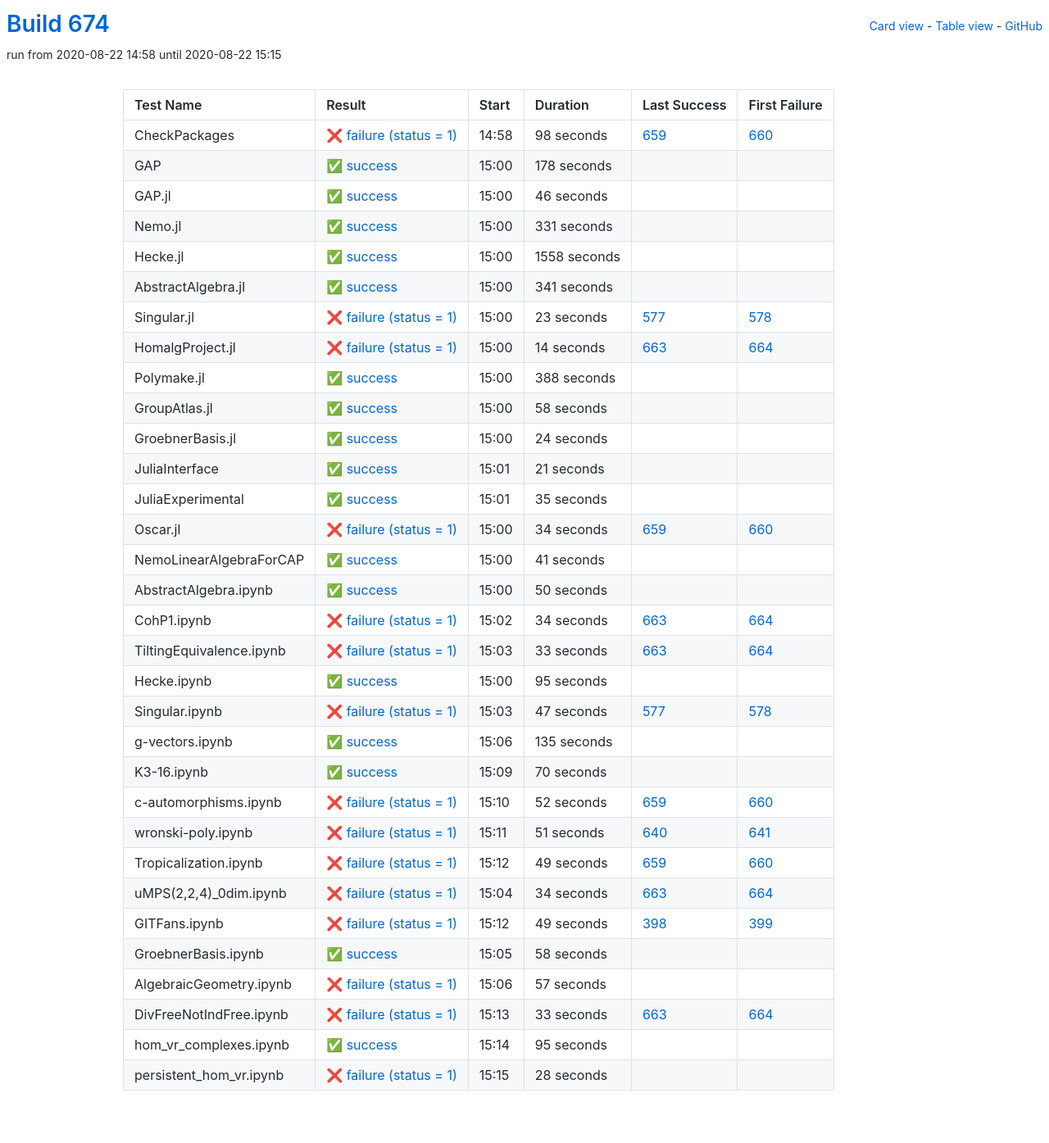
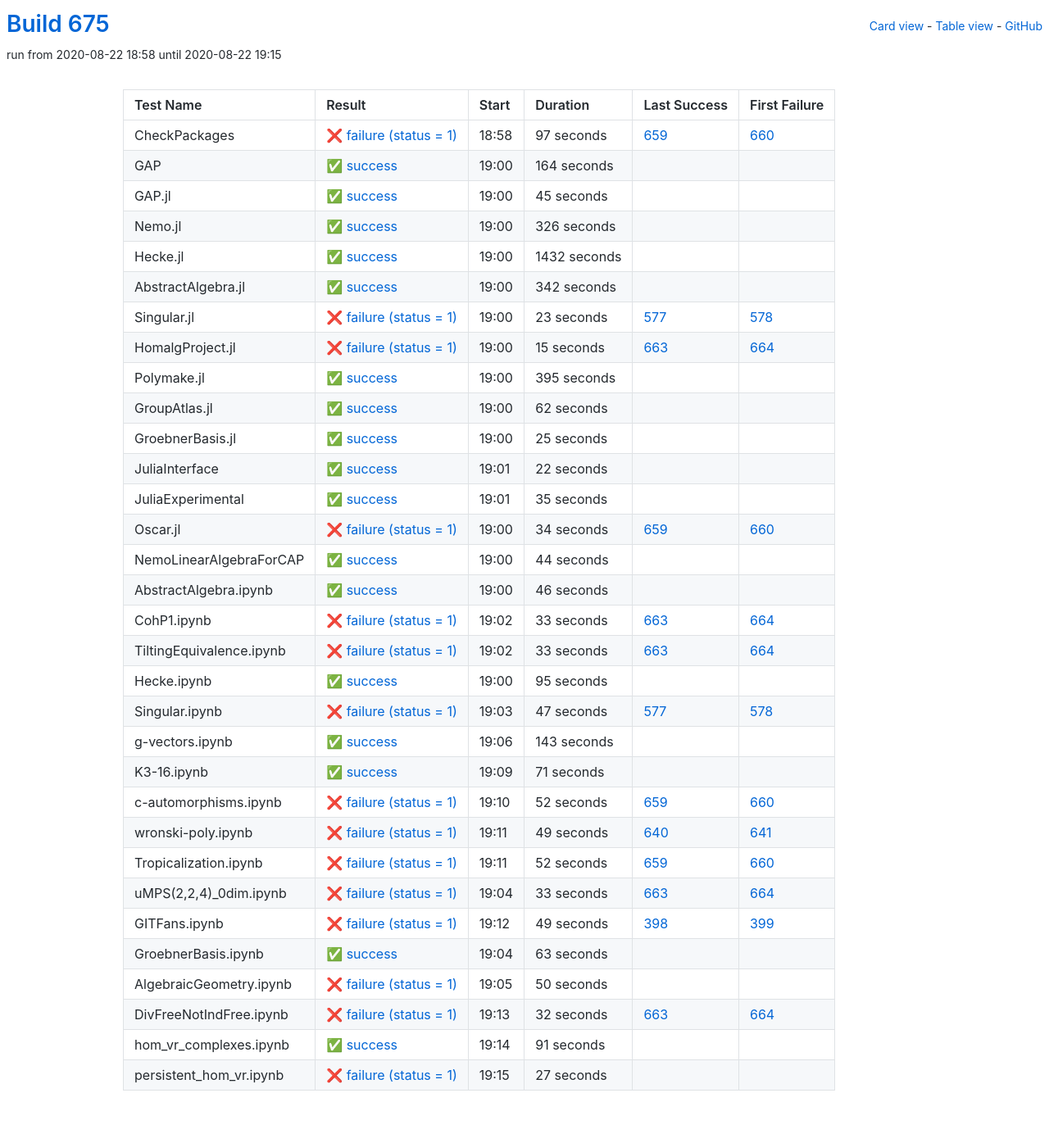
Before and after one commit to oscar-system/oscar-ci-status-stable, a Jekyll site: the page built from table.html, in a window 1280 px wide. Shown: the whole page at 82% size. Built offline with Jekyll 4.4.1, drawn with Linux system fonts in a browser that asks for light colours.

Commit message:
Build #675

```diff
--- a/_data/ci.yml
+++ b/_data/ci.yml
@@ -1,6 +1,6 @@
 ---
-build: 674
-build_url: https://oscarci.mathematik.uni-kl.de/job/oscar-stable/674/
+build: 675
+build_url: https://oscarci.mathematik.uni-kl.de/job/oscar-stable/675/
 job: oscar-stable
 organization: oscar-system
 repo: oscar-ci-status-stable
@@ -8,80 +8,80 @@ repourl: https://github.com/oscar-system/oscar-ci-status-stable
 tests:
 - name: CheckPackages
   id: checkpackages
-  log: https://oscarci.mathematik.uni-kl.de/job/oscar-stable/674/artifact/logs/build-674/CheckPackages.log
-  start: 2020-08-22 14:58
+  log: https://oscarci.mathematik.uni-kl.de/job/oscar-stable/675/artifact/logs/build-675/CheckPackages.log
+  start: 2020-08-22 18:58
   success: false
   exitcode: 1
   status: failure
-  duration: 98
+  duration: 97
   last_success: 659
   last_success_url: https://oscarci.mathematik.uni-kl.de/job/oscar-stable/659/
   first_failure: 660
   first_failure_url: https://oscarci.mathematik.uni-kl.de/job/oscar-stable/660/
 - name: GAP
   id: gap
-  log: https://oscarci.mathematik.uni-kl.de/job/oscar-stable/674/artifact/logs/build-674/GAP.log
-  start: 2020-08-22 15:00
+  log: https://oscarci.mathematik.uni-kl.de/job/oscar-stable/675/artifact/logs/build-675/GAP.log
+  start: 2020-08-22 19:00
   success: true
   exitcode: 0
   status: success
-  duration: 178
+  duration: 164
   last_success: false
   last_success_url:
   first_failure: false
   first_failure_url:
 - name: GAP.jl
   id: gap-jl
-  log: https://oscarci.mathematik.uni-kl.de/job/oscar-stable/674/artifact/logs/build-674/GAP.jl.log
-  start: 2020-08-22 15:00
+  log: https://oscarci.mathematik.uni-kl.de/job/oscar-stable/675/artifact/logs/build-675/GAP.jl.log
+  start: 2020-08-22 19:00
   success: true
   exitcode: 0
   status: success
-  duration: 46
+  duration: 45
   last_success: false
   last_success_url:
   first_failure: false
   first_failure_url:
 - name: Nemo.jl
   id: nemo-jl
-  log: https://oscarci.mathematik.uni-kl.de/job/oscar-stable/674/artifact/logs/build-674/Nemo.jl.log
-  start: 2020-08-22 15:00
+  log: https://oscarci.mathematik.uni-kl.de/job/oscar-stable/675/artifact/logs/build-675/Nemo.jl.log
+  start: 2020-08-22 19:00
   success: true
   exitcode: 0
   status: success
-  duration: 331
+  duration: 326
   last_success: false
   last_success_url:
   first_failure: false
   first_failure_url:
 - name: Hecke.jl
   id: hecke-jl
-  log: https://oscarci.mathematik.uni-kl.de/job/oscar-stable/674/artifact/logs/build-674/Hecke.jl.log
-  start: 2020-08-22 15:00
+  log: https://oscarci.mathematik.uni-kl.de/job/oscar-stable/675/artifact/logs/build-675/Hecke.jl.log
+  start: 2020-08-22 19:00
   success: true
   exitcode: 0
   status: success
-  duration: 1558
+  duration: 1432
   last_success: false
   last_success_url:
   first_failure: false
   first_failure_url:
 - name: AbstractAlgebra.jl
   id: abstractalgebra-jl
-  log: https://oscarci.mathematik.uni-kl.de/job/oscar-stable/674/artifact/logs/build-674/AbstractAlgebra.jl.log
-  start: 2020-08-22 15:00
+  log: https://oscarci.mathematik.uni-kl.de/job/oscar-stable/675/artifact/logs/build-675/AbstractAlgebra.jl.log
+  start: 2020-08-22 19:00
   success: true
   exitcode: 0
   status: success
-  duration: 341
+  duration: 342
   last_success: false
   last_success_url:
   first_failure: false
   first_failure_url:
 - name: Singular.jl
   id: singular-jl
-  log: https://oscarci.mathematik.uni-kl.de/job/oscar-stable/674/artifact/logs/build-674/Singular.jl.log
-  start: 2020-08-22 15:00
+  log: https://oscarci.mathematik.uni-kl.de/job/oscar-stable/675/artifact/logs/build-675/Singular.jl.log
+  start: 2020-08-22 19:00
   success: false
   exitcode: 1
   status: failure
@@ -92,68 +92,68 @@ tests:
   first_failure_url: https://oscarci.mathematik.uni-kl.de/job/oscar-stable/578/
 - name: HomalgProject.jl
   id: homalgproject-jl
-  log: https://oscarci.mathematik.uni-kl.de/job/oscar-stable/674/artifact/logs/build-674/HomalgProject.jl.log
-  start: 2020-08-22 15:00
+  log: https://oscarci.mathematik.uni-kl.de/job/oscar-stable/675/artifact/logs/build-675/HomalgProject.jl.log
+  start: 2020-08-22 19:00
   success: false
   exitcode: 1
   status: failure
-  duration: 14
+  duration: 15
   last_success: 663
   last_success_url: https://oscarci.mathematik.uni-kl.de/job/oscar-stable/663/
   first_failure: 664
   first_failure_url: https://oscarci.mathematik.uni-kl.de/job/oscar-stable/664/
 - name: Polymake.jl
   id: polymake-jl
-  log: https://oscarci.mathematik.uni-kl.de/job/oscar-stable/674/artifact/logs/build-674/Polymake.jl.log
-  start: 2020-08-22 15:00
+  log: https://oscarci.mathematik.uni-kl.de/job/oscar-stable/675/artifact/logs/build-675/Polymake.jl.log
+  start: 2020-08-22 19:00
   success: true
   exitcode: 0
   status: success
-  duration: 388
+  duration: 395
   last_success: false
   last_success_url:
   first_failure: false
   first_failure_url:
 - name: GroupAtlas.jl
   id: groupatlas-jl
-  log: https://oscarci.mathematik.uni-kl.de/job/oscar-stable/674/artifact/logs/build-674/GroupAtlas.jl.log
-  start: 2020-08-22 15:00
+  log: https://oscarci.mathematik.uni-kl.de/job/oscar-stable/675/artifact/logs/build-675/GroupAtlas.jl.log
+  start: 2020-08-22 19:00
   success: true
   exitcode: 0
   status: success
-  duration: 58
+  duration: 62
   last_success: false
   last_success_url:
   first_failure: false
   first_failure_url:
 - name: GroebnerBasis.jl
   id: groebnerbasis-jl
-  log: https://oscarci.mathematik.uni-kl.de/job/oscar-stable/674/artifact/logs/build-674/GroebnerBasis.jl.log
-  start: 2020-08-22 15:00
+  log: https://oscarci.mathematik.uni-kl.de/job/oscar-stable/675/artifact/logs/build-675/GroebnerBasis.jl.log
+  start: 2020-08-22 19:00
   success: true
   exitcode: 0
   status: success
-  duration: 24
+  duration: 25
   last_success: false
   last_success_url:
   first_failure: false
   first_failure_url:
 - name: JuliaInterface
   id: juliainterface
-  log: https://oscarci.mathematik.uni-kl.de/job/oscar-stable/674/artifact/logs/build-674/JuliaInterface.log
-  start: 2020-08-22 15:01
+  log: https://oscarci.mathematik.uni-kl.de/job/oscar-stable/675/artifact/logs/build-675/JuliaInterface.log
+  start: 2020-08-22 19:01
   success: true
   exitcode: 0
   status: success
-  duration: 21
+  duration: 22
   last_success: false
   last_success_url:
   first_failure: false
   first_failure_url:
 - name: JuliaExperimental
   id: juliaexperimental
-  log: https://oscarci.mathematik.uni-kl.de/job/oscar-stable/674/artifact/logs/build-674/JuliaExperimental.log
-  start: 2020-08-22 15:01
+  log: https://oscarci.mathematik.uni-kl.de/job/oscar-stable/675/artifact/logs/build-675/JuliaExperimental.log
+  start: 2020-08-22 19:01
   success: true
   exitcode: 0
   status: success
@@ -164,8 +164,8 @@ tests:
   first_failure_url:
 - name: Oscar.jl
   id: oscar-jl
-  log: https://oscarci.mathematik.uni-kl.de/job/oscar-stable/674/artifact/logs/build-674/Oscar.jl.log
-  start: 2020-08-22 15:00
+  log: https://oscarci.mathematik.uni-kl.de/job/oscar-stable/675/artifact/logs/build-675/Oscar.jl.log
+  start: 2020-08-22 19:00
   success: false
   exitcode: 1
   status: failure
@@ -176,44 +176,44 @@ tests:
   first_failure_url: https://oscarci.mathematik.uni-kl.de/job/oscar-stable/660/
 - name: NemoLinearAlgebraForCAP
   id: nemolinearalgebraforcap
-  log: https://oscarci.mathematik.uni-kl.de/job/oscar-stable/674/artifact/logs/build-674/NemoLinearAlgebraForCAP.log
-  start: 2020-08-22 15:00
+  log: https://oscarci.mathematik.uni-kl.de/job/oscar-stable/675/artifact/logs/build-675/NemoLinearAlgebraForCAP.log
+  start: 2020-08-22 19:00
   success: true
   exitcode: 0
   status: success
-  duration: 41
+  duration: 44
   last_success: false
   last_success_url:
   first_failure: false
   first_failure_url:
 - name: AbstractAlgebra.ipynb
   id: abstractalgebra-ipynb
-  log: https://oscarci.mathematik.uni-kl.de/job/oscar-stable/674/artifact/logs/build-674/AbstractAlgebra.ipynb.log
-  start: 2020-08-22 15:00
+  log: https://oscarci.mathematik.uni-kl.de/job/oscar-stable/675/artifact/logs/build-675/AbstractAlgebra.ipynb.log
+  start: 2020-08-22 19:00
   success: true
   exitcode: 0
   status: success
-  duration: 50
+  duration: 46
   last_success: false
   last_success_url:
   first_failure: false
   first_failure_url:
 - name: CohP1.ipynb
   id: cohp1-ipynb
-  log: https://oscarci.mathematik.uni-kl.de/job/oscar-stable/674/artifact/logs/build-674/CohP1.ipynb.log
-  start: 2020-08-22 15:02
+  log: https://oscarci.mathematik.uni-kl.de/job/oscar-stable/675/artifact/logs/build-675/CohP1.ipynb.log
+  start: 2020-08-22 19:02
   success: false
   exitcode: 1
   status: failure
-  duration: 34
+  duration: 33
   last_success: 663
   last_success_url: https://oscarci.mathematik.uni-kl.de/job/oscar-stable/663/
   first_failure: 664
   first_failure_url: https://oscarci.mathematik.uni-kl.de/job/oscar-stable/664/
 - name: TiltingEquivalence.ipynb
   id: tiltingequivalence-ipynb
-  log: https://oscarci.mathematik.uni-kl.de/job/oscar-stable/674/artifact/logs/build-674/TiltingEquivalence.ipynb.log
-  start: 2020-08-22 15:03
+  log: https://oscarci.mathematik.uni-kl.de/job/oscar-stable/675/artifact/logs/build-675/TiltingEquivalence.ipynb.log
+  start: 2020-08-22 19:02
   success: false
   exitcode: 1
   status: failure
@@ -224,8 +224,8 @@ tests:
   first_failure_url: https://oscarci.mathematik.uni-kl.de/job/oscar-stable/664/
 - name: Hecke.ipynb
   id: hecke-ipynb
-  log: https://oscarci.mathematik.uni-kl.de/job/oscar-stable/674/artifact/logs/build-674/Hecke.ipynb.log
-  start: 2020-08-22 15:00
+  log: https://oscarci.mathematik.uni-kl.de/job/oscar-stable/675/artifact/logs/build-675/Hecke.ipynb.log
+  start: 2020-08-22 19:00
   success: true
   exitcode: 0
   status: success
@@ -236,8 +236,8 @@ tests:
   first_failure_url:
 - name: Singular.ipynb
   id: singular-ipynb
-  log: https://oscarci.mathematik.uni-kl.de/job/oscar-stable/674/artifact/logs/build-674/Singular.ipynb.log
-  start: 2020-08-22 15:03
+  log: https://oscarci.mathematik.uni-kl.de/job/oscar-stable/675/artifact/logs/build-675/Singular.ipynb.log
+  start: 2020-08-22 19:03
   success: false
   exitcode: 1
   status: failure
@@ -248,32 +248,32 @@ tests:
   first_failure_url: https://oscarci.mathematik.uni-kl.de/job/oscar-stable/578/
 - name: g-vectors.ipynb
   id: g-vectors-ipynb
-  log: https://oscarci.mathematik.uni-kl.de/job/oscar-stable/674/artifact/logs/build-674/g-vectors.ipynb.log
-  start: 2020-08-22 15:06
+  log: https://oscarci.mathematik.uni-kl.de/job/oscar-stable/675/artifact/logs/build-675/g-vectors.ipynb.log
+  start: 2020-08-22 19:06
   success: true
   exitcode: 0
   status: success
-  duration: 135
+  duration: 143
   last_success: false
   last_success_url:
   first_failure: false
   first_failure_url:
 - name: K3-16.ipynb
   id: k3-16-ipynb
-  log: https://oscarci.mathematik.uni-kl.de/job/oscar-stable/674/artifact/logs/build-674/K3-16.ipynb.log
-  start: 2020-08-22 15:09
+  log: https://oscarci.mathematik.uni-kl.de/job/oscar-stable/675/artifact/logs/build-675/K3-16.ipynb.log
+  start: 2020-08-22 19:09
   success: true
   exitcode: 0
   status: success
-  duration: 70
+  duration: 71
   last_success: false
   last_success_url:
   first_failure: false
   first_failure_url:
 - name: c-automorphisms.ipynb
   id: c-automorphisms-ipynb
-  log: https://oscarci.mathematik.uni-kl.de/job/oscar-stable/674/artifact/logs/build-674/c-automorphisms.ipynb.log
-  start: 2020-08-22 15:10
+  log: https://oscarci.mathematik.uni-kl.de/job/oscar-stable/675/artifact/logs/build-675/c-automorphisms.ipynb.log
+  start: 2020-08-22 19:10
   success: false
   exitcode: 1
   status: failure
@@ -284,44 +284,44 @@ tests:
   first_failure_url: https://oscarci.mathematik.uni-kl.de/job/oscar-stable/660/
 - name: wronski-poly.ipynb
   id: wronski-poly-ipynb
-  log: https://oscarci.mathematik.uni-kl.de/job/oscar-stable/674/artifact/logs/build-674/wronski-poly.ipynb.log
-  start: 2020-08-22 15:11
+  log: https://oscarci.mathematik.uni-kl.de/job/oscar-stable/675/artifact/logs/build-675/wronski-poly.ipynb.log
+  start: 2020-08-22 19:11
   success: false
   exitcode: 1
   status: failure
-  duration: 51
+  duration: 49
   last_success: 640
   last_success_url: https://oscarci.mathematik.uni-kl.de/job/oscar-stable/640/
   first_failure: 641
   first_failure_url: https://oscarci.mathematik.uni-kl.de/job/oscar-stable/641/
 - name: Tropicalization.ipynb
   id: tropicalization-ipynb
-  log: https://oscarci.mathematik.uni-kl.de/job/oscar-stable/674/artifact/logs/build-674/Tropicalization.ipynb.log
-  start: 2020-08-22 15:12
+  log: https://oscarci.mathematik.uni-kl.de/job/oscar-stable/675/artifact/logs/build-675/Tropicalization.ipynb.log
+  start: 2020-08-22 19:11
   success: false
   exitcode: 1
   status: failure
-  duration: 49
+  duration: 52
   last_success: 659
   last_success_url: https://oscarci.mathematik.uni-kl.de/job/oscar-stable/659/
   first_failure: 660
   first_failure_url: https://oscarci.mathematik.uni-kl.de/job/oscar-stable/660/
 - name: uMPS(2,2,4)_0dim.ipynb
   id: umps-2-2-4-0dim-ipynb
-  log: https://oscarci.mathematik.uni-kl.de/job/oscar-stable/674/artifact/logs/build-674/uMPS-2-2-4-_0dim.ipynb.log
-  start: 2020-08-22 15:04
+  log: https://oscarci.mathematik.uni-kl.de/job/oscar-stable/675/artifact/logs/build-675/uMPS-2-2-4-_0dim.ipynb.log
+  start: 2020-08-22 19:04
   success: false
   exitcode: 1
   status: failure
-  duration: 34
+  duration: 33
   last_success: 663
   last_success_url: https://oscarci.mathematik.uni-kl.de/job/oscar-stable/663/
   first_failure: 664
   first_failure_url: https://oscarci.mathematik.uni-kl.de/job/oscar-stable/664/
 - name: GITFans.ipynb
   id: gitfans-ipynb
-  log: https://oscarci.mathematik.uni-kl.de/job/oscar-stable/674/artifact/logs/build-674/GITFans.ipynb.log
-  start: 2020-08-22 15:12
+  log: https://oscarci.mathematik.uni-kl.de/job/oscar-stable/675/artifact/logs/build-675/GITFans.ipynb.log
+  start: 2020-08-22 19:12
   success: false
   exitcode: 1
   status: failure
@@ -332,60 +332,60 @@ tests:
   first_failure_url: https://oscarci.mathematik.uni-kl.de/job/oscar-stable/399/
 - name: GroebnerBasis.ipynb
   id: groebnerbasis-ipynb
-  log: https://oscarci.mathematik.uni-kl.de/job/oscar-stable/674/artifact/logs/build-674/GroebnerBasis.ipynb.log
-  start: 2020-08-22 15:05
+  log: https://oscarci.mathematik.uni-kl.de/job/oscar-stable/675/artifact/logs/build-675/GroebnerBasis.ipynb.log
+  start: 2020-08-22 19:04
   success: true
   exitcode: 0
   status: success
-  duration: 58
+  duration: 63
   last_success: false
   last_success_url:
   first_failure: false
   first_failure_url:
 - name: AlgebraicGeometry.ipynb
   id: algebraicgeometry-ipynb
-  log: https://oscarci.mathematik.uni-kl.de/job/oscar-stable/674/artifact/logs/build-674/AlgebraicGeometry.ipynb.log
-  start: 2020-08-22 15:06
+  log: https://oscarci.mathematik.uni-kl.de/job/oscar-stable/675/artifact/logs/build-675/AlgebraicGeometry.ipynb.log
+  start: 2020-08-22 19:05
   success: false
   exitcode: 1
   status: failure
-  duration: 57
+  duration: 50
   last_success: false
   last_success_url:
   first_failure: false
   first_failure_url:
 - name: DivFreeNotIndFree.ipynb
   id: divfreenotindfree-ipynb
-  log: https://oscarci.mathematik.uni-kl.de/job/oscar-stable/674/artifact/logs/build-674/DivFreeNotIndFree.ipynb.log
-  start: 2020-08-22 15:13
+  log: https://oscarci.mathematik.uni-kl.de/job/oscar-stable/675/artifact/logs/build-675/DivFreeNotIndFree.ipynb.log
+  start: 2020-08-22 19:13
   success: false
   exitcode: 1
   status: failure
-  duration: 33
+  duration: 32
   last_success: 663
   last_success_url: https://oscarci.mathematik.uni-kl.de/job/oscar-stable/663/
   first_failure: 664
   first_failure_url: https://oscarci.mathematik.uni-kl.de/job/oscar-stable/664/
 - name: hom_vr_complexes.ipynb
   id: hom-vr-complexes-ipynb
-  log: https://oscarci.mathematik.uni-kl.de/job/oscar-stable/674/artifact/logs/build-674/hom_vr_complexes.ipynb.log
-  start: 2020-08-22 15:14
+  log: https://oscarci.mathematik.uni-kl.de/job/oscar-stable/675/artifact/logs/build-675/hom_vr_complexes.ipynb.log
+  start: 2020-08-22 19:14
   success: true
   exitcode: 0
   status: success
-  duration: 95
+  duration: 91
   last_success: false
   last_success_url:
   first_failure: false
   first_failure_url:
 - name: persistent_hom_vr.ipynb
   id: persistent-hom-vr-ipynb
-  log: https://oscarci.mathematik.uni-kl.de/job/oscar-stable/674/artifact/logs/build-674/persistent_hom_vr.ipynb.log
-  start: 2020-08-22 15:15
+  log: https://oscarci.mathematik.uni-kl.de/job/oscar-stable/675/artifact/logs/build-675/persistent_hom_vr.ipynb.log
+  start: 2020-08-22 19:15
   success: false
   exitcode: 1
   status: failure
-  duration: 28
+  duration: 27
   last_success: false
   last_success_url:
   first_failure: false
```
Also changed, not shown: README.md.
